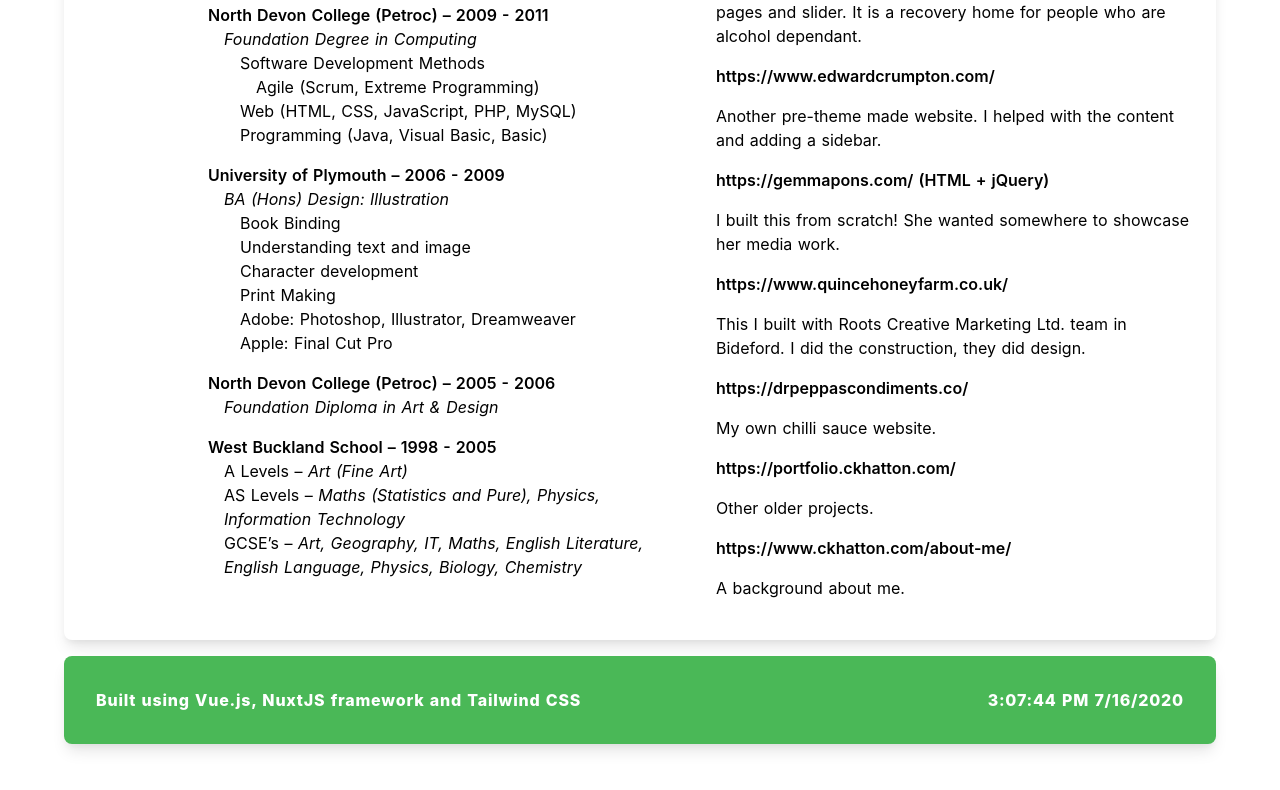
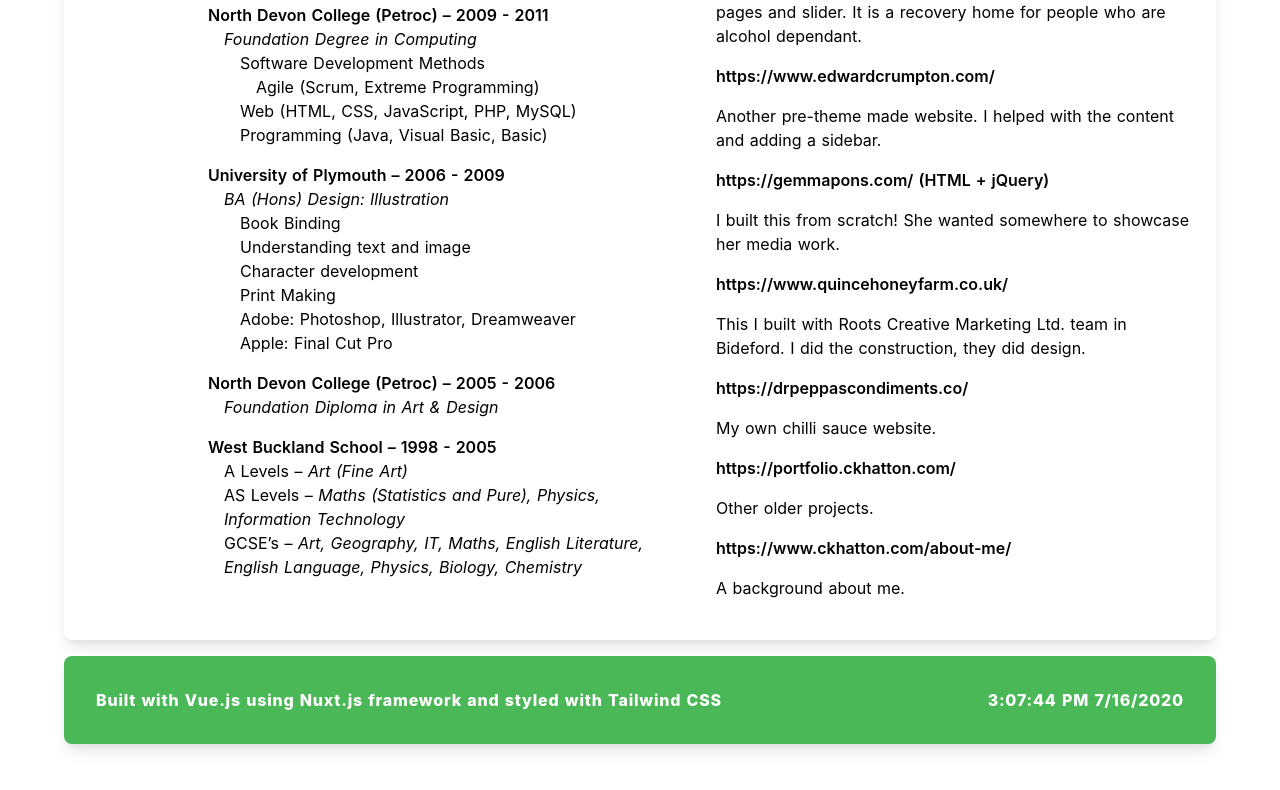
Before and after one commit to ckhatton/vivo-life-cv, a Nuxt app: page / in a window 1280 px wide. Shown: the part 2017-2807 px from the top of the page. Built offline with nearby package versions, Linux system fonts and the light colour scheme.

Commit message:
Reword the footer

```diff
--- a/components/footer.vue
+++ b/components/footer.vue
@@ -1,6 +1,6 @@
 <template>
   <div class="bg-green mb-4 p-8 rounded-lg shadow-lg text-white tracking-wider font-extrabold flex flex-wrap justify-between items-center">
-    <h1 class="text-base">Built using Vue.js, NuxtJS framework and Tailwind CSS</h1>
+    <h1 class="text-base">Built with Vue.js using Nuxt.js framework and styled with Tailwind CSS</h1>
     <h2 id="date" class="text-base">{{ time }} {{ new Date().toLocaleDateString() }}</h2>
   </div>
 </template>
```
